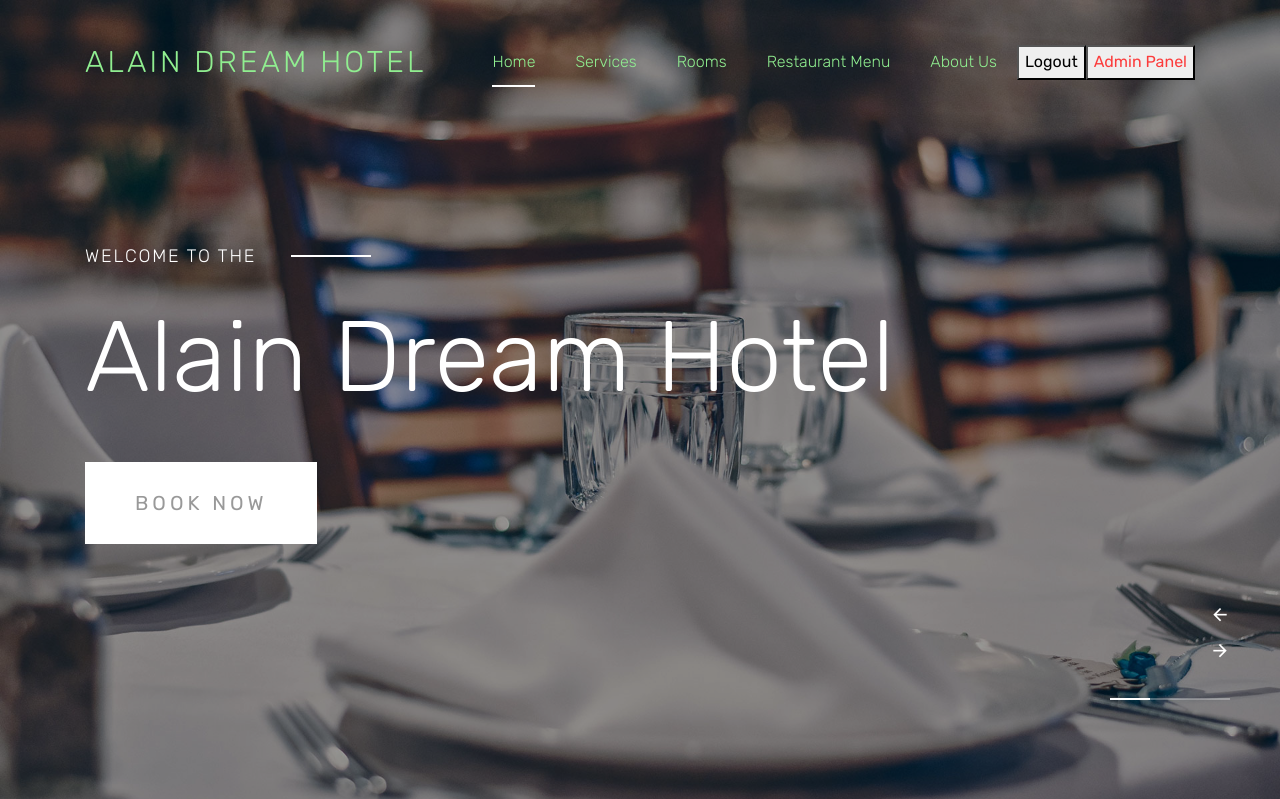
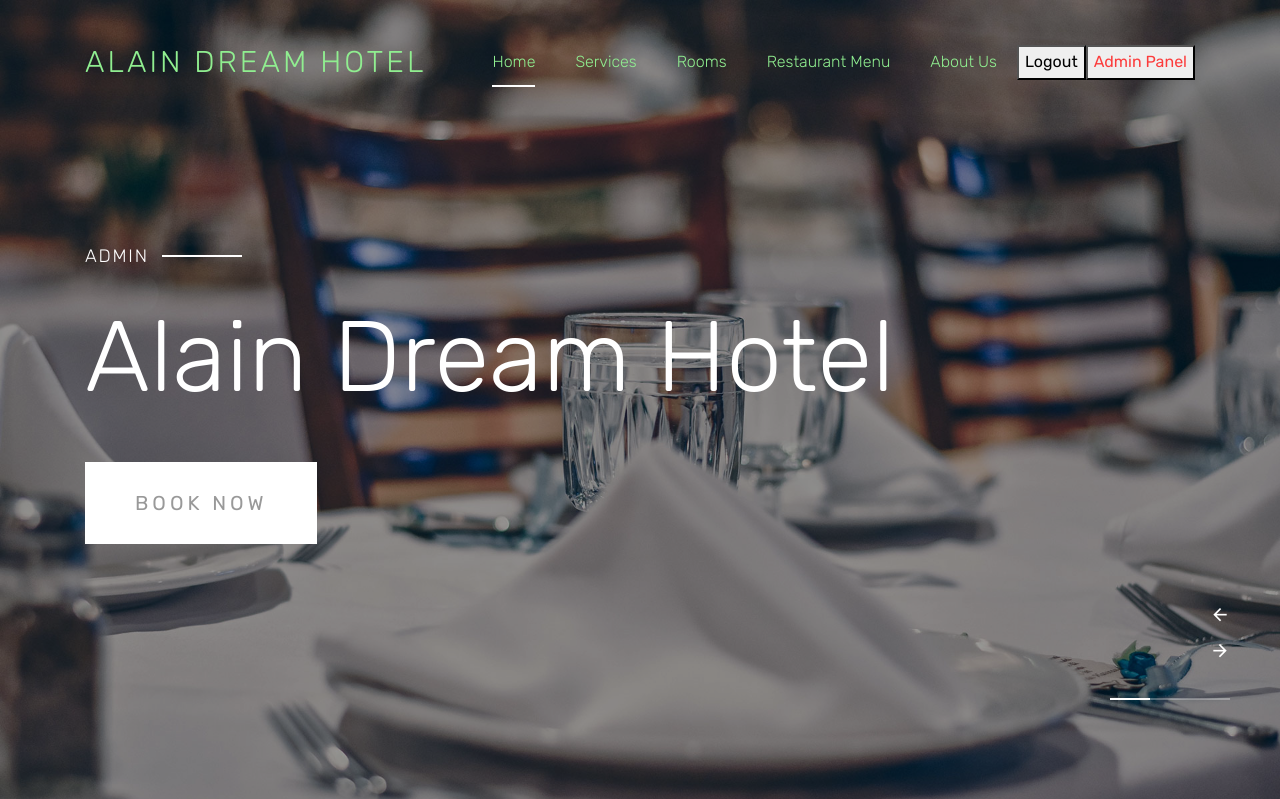
Before and after one commit to Hameon4/Hotel-Reservation-System, a PHP site: page /index.php in a window 1280 px wide. Shown: the top 799 px of the page. Run offline with PHP 8.4, Linux system fonts and the light colour scheme; the visitor is signed in with stand-in values (Sample User, id 1); some libraries are stand-ins or nearby versions; some web fonts are replaced.

Commit message:
Update index.php

```diff
--- a/index.php
+++ b/index.php
@@ -9,7 +9,16 @@
           <div class="container">
             <div class="row align-items-center">
               <div class="col-md-10">
-                <span class="subheading-sm">Welcome to the</span>
+                <span class="subheading-sm">
+                  <?php
+                    if (isset($_SESSION['userUid'])){
+                      echo $_SESSION['userUid'];
+                    }
+                    else {
+                      echo "Welcome to the";
+                    }
+                   ?>
+                </span>
                 <h2 class="heading">Alain Dream Hotel</h2>
                 <?php
                   if (isset($_SESSION['userId'])) {
@@ -27,7 +36,16 @@
           <div class="container">
             <div class="row align-items-center">
               <div class="col-md-10">
-                <span class="subheading-sm">Welcome</span>
+                <span class="subheading-sm">
+                  <?php
+                    if (isset($_SESSION['userUid'])){
+                      echo $_SESSION['userUid'];
+                    }
+                    else {
+                      echo "Welcome";
+                    }
+                   ?>
+                </span>
                 <h2 class="heading">Bigger & Better</h2>
                 <?php
                   if (isset($_SESSION['userId'])) {
@@ -45,7 +63,16 @@
           <div class="container">
             <div class="row align-items-center">
               <div class="col-md-10">
-                <span class="subheading-sm">Welcome</span>
+                <span class="subheading-sm">
+                  <?php
+                    if (isset($_SESSION['userUid'])){
+                      echo $_SESSION['userUid'];
+                    }
+                    else {
+                      echo "Welcome";
+                    }
+                   ?>
+                </span>
                 <h2 class="heading">Great Foods & Drinks</h2>
                 <?php
                   if (isset($_SESSION['userId'])) {
```
